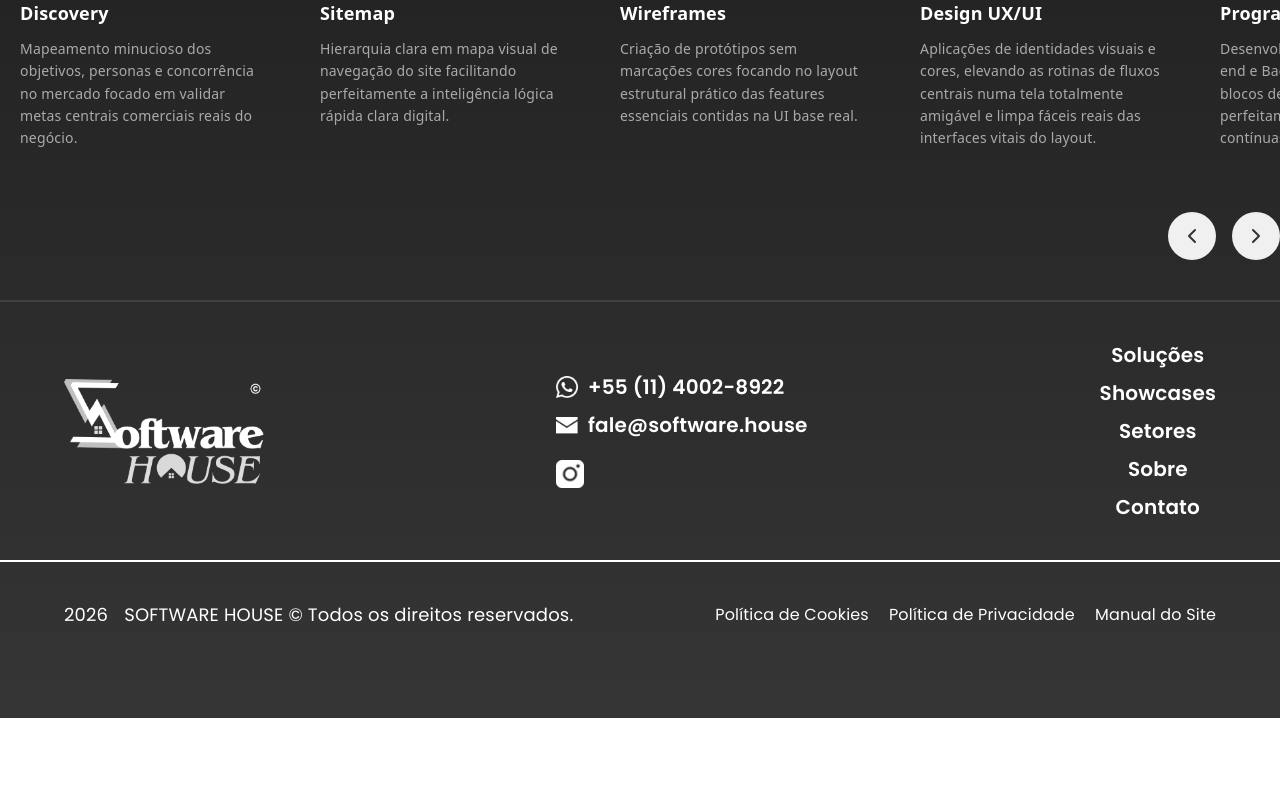
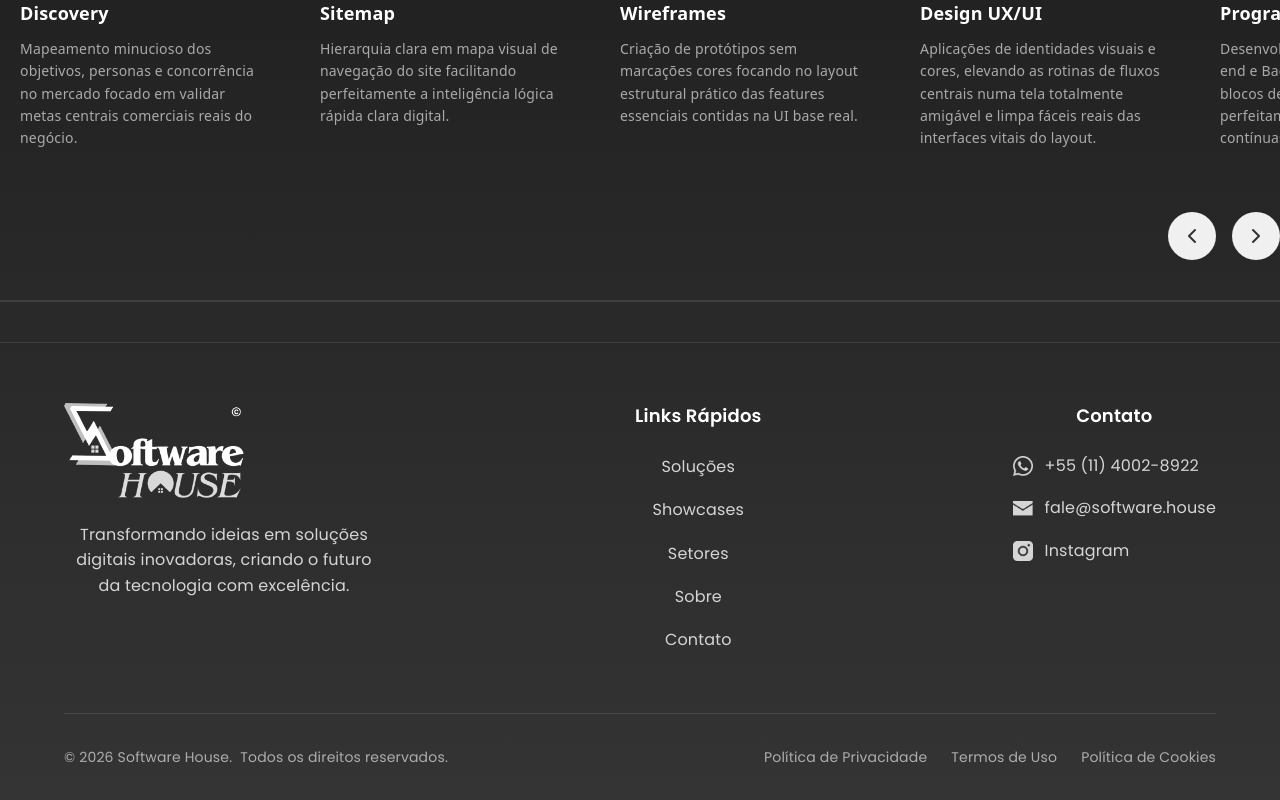
Before and after one commit to Sigma-Software-House/Software-House, a React (Vite) app: page /contato in a window 1280 px wide. Shown: the part 1512-2312 px from the top of the page. Before the commit the page ends 2230 px from the top, so only its background shows below. Built offline with nearby package versions, Linux system fonts and the light colour scheme.

Commit message:
Fix: corrigir visualmente o footer

```diff
--- a/src/components/footer/Footer.tsx
+++ b/src/components/footer/Footer.tsx
@@ -7,60 +7,56 @@ const Footer = () => {
             <div className='footerContainer'>
 
                 <div className='footerTop'>
-                    <div className='footerBrand'>
-                        <Link to="/">
+                    <div className='footerBrandColumn'>
+                        <Link to="/" className='footerLogoLink'>
                             <img className='footerLogo' src="/logo-branco-copy.png" alt="Software House Logo" loading="lazy" decoding="async" />
                         </Link>
+                        <p className='footerBrandDescription'>
+                            Transformando ideias em soluções digitais inovadoras, criando o futuro da tecnologia com excelência.
+                        </p>
                     </div>
 
-                    <div className='footerContact'>
-                        <p>
-                            <img className='footerIcon' src="/icons/whatsapp.png" alt="WhatsApp" loading="lazy" decoding="async" />
-                            +55 (11) 4002-8922
-                        </p>
-                        <p>
-                            <img className='footerIcon' src="/icons/mail.png" alt="Email" loading="lazy" decoding="async" />
-                            fale@software.house
-                        </p>
-                        <div className='footerSocialIcons'>
-                            {/* <a className='footerSocialLink' href='#' aria-label="LinkedIn">
-                                <img src="/icons/linkedin.png" alt="LinkedIn" loading="lazy" decoding="async" />
-                            </a> */}
-                            <a className='footerSocialLink' href='https://www.instagram.com/softwarehouse.sigma' aria-label="Instagram">
-                                <img src="/icons/instagram.png" alt="Instagram" loading="lazy" decoding="async" />
+                    <div className='footerNavColumn'>
+                        <h4 className='footerColumnTitle'>Links Rápidos</h4>
+                        <nav className='footerNav'>
+                            <ul>
+                                <li><a href="/#solucoes">Soluções</a></li>
+                                <li><Link to="/showcases">Showcases</Link></li>
+                                <li><a href="/#setores">Setores</a></li>
+                                <li><a href="/#sobre">Sobre</a></li>
+                                <li><a href="/#contato">Contato</a></li>
+                            </ul>
+                        </nav>
+                    </div>
+
+                    <div className='footerContactColumn'>
+                        <h4 className='footerColumnTitle'>Contato</h4>
+                        <div className='footerContactList'>
+                            <a href="https://wa.me/551140028922" className='footerContactItem' target="_blank" rel="noopener noreferrer">
+                                <img className='footerIcon' src="/icons/whatsapp.png" alt="WhatsApp" loading="lazy" decoding="async" />
+                                +55 (11) 4002-8922
                             </a>
-                            {/* <a className='footerSocialLink' href='#' aria-label="Facebook">
-                                <img src="/icons/facebook.png" alt="Facebook" loading="lazy" decoding="async" />
+                            <a href="mailto:fale@software.house" className='footerContactItem'>
+                                <img className='footerIcon' src="/icons/mail.png" alt="Email" loading="lazy" decoding="async" />
+                                fale@software.house
                             </a>
-                            <a className='footerSocialLink' href='#' aria-label="YouTube">
-                                <img src="/icons/youtube.png" alt="YouTube" loading="lazy" decoding="async" />
+                            <a href="https://www.instagram.com/softwarehouse.sigma" className='footerContactItem' target="_blank" rel="noopener noreferrer">
+                                <img className='footerIcon' src="/icons/instagram.png" alt="Instagram" loading="lazy" decoding="async" />
+                                Instagram
                             </a>
-                            <a className='footerSocialLink' href='#' aria-label="TikTok">
-                                <img src="/icons/tiktok.png" alt="TikTok" loading="lazy" decoding="async" />
-                            </a> */}
                         </div>
                     </div>
-
-                    <nav className='footerNav'>
-                        <ul>
-                            <li><a href="/#solucoes">Soluções</a></li>
-                            <li><Link to="/showcases">Showcases</Link></li>
-                            <li><a href="/#setores">Setores</a></li>
-                            <li><a href="/#sobre">Sobre</a></li>
-                            <li><a href="/#contato">Contato</a></li>
-                        </ul>
-                    </nav>
                 </div>
 
                 <div className='footerBottom'>
                     <div className='footerCopy'>
-                        <span>2026</span>
-                        <span>SOFTWARE HOUSE © Todos os direitos reservados.</span>
+                        <span>© {new Date().getFullYear()} Software House.</span>
+                        <span className='footerRights'>Todos os direitos reservados.</span>
                     </div>
                     <div className='footerLegalLinks'>
+                        <a href="#">Política de Privacidade</a>
+                        <a href="#">Termos de Uso</a>
                         <a href="#">Política de Cookies</a>
-                        <a href="#">Política de Privacidade</a>
-                        <a href="#">Manual do Site</a>
                     </div>
                 </div>
 
--- a/src/components/footer/footer.css
+++ b/src/components/footer/footer.css
@@ -3,164 +3,198 @@
     background: transparent;
     color: #FFFFFF;
     font-family: 'Poppins', sans-serif;
+    border-top: 1px solid rgba(255, 255, 255, 0.1);
+    margin-top: 40px;
 }
 
 .footerContainer {
-    max-width: 2500px;
+    max-width: 1440px;
     margin: 0 auto;
     display: flex;
     flex-direction: column;
-    gap: 0;
+    padding: 0 clamp(20px, 5vw, 80px);
 }
 
-/* Top section: logo, contact, nav */
+/* Top section: columns */
 .footerTop {
     display: flex;
     flex-direction: row;
     justify-content: space-between;
-    align-items: center;
-    padding: 40px clamp(20px, 5vw, 80px);
-    gap: clamp(60px, 15vw, 311px);
-    border-bottom: 2px solid #FFFFFF;
+    align-items: flex-start;
+    padding: 60px 0;
+    gap: 40px;
+    border-bottom: 1px solid rgba(255, 255, 255, 0.1);
+    flex-wrap: wrap;
 }
 
-.footerBrand {
-    flex-shrink: 0;
+/* Brand Column */
+.footerBrandColumn {
+    display: flex;
+    flex-direction: column;
+    gap: 24px;
+    max-width: 320px;
+}
+
+.footerLogoLink {
+    display: inline-block;
 }
 
 .footerLogo {
-    max-width: 200px;
+    max-width: 180px;
     height: auto;
 }
 
-/* Contact info column */
-.footerContact {
-    display: flex;
-    flex-direction: column;
-    gap: 12px;
-    font-size: 20px;
-    font-weight: 600;
-    line-height: 26px;
+.footerBrandDescription {
+    margin: 0;
+    font-size: 16px;
+    font-weight: 300;
+    line-height: 1.6;
+    color: rgba(255, 255, 255, 0.8);
 }
 
-.footerContact p {
-    margin: 0;
-    display: flex;
-    align-items: center;
-    gap: 10px;
-}
 
-.footerSocialIcons {
-    display: flex;
-    gap: 16px;
-    margin-top: 10px;
-}
-
-.footerSocialLink {
-    width: 28px;
-    height: 28px;
-    display: flex;
-    align-items: center;
-    justify-content: center;
-    text-decoration: none;
-    transition: opacity 0.3s;
-}
-
-.footerSocialLink img {
-    width: 100%;
-    height: 100%;
-    object-fit: contain;
-}
-
-.footerIcon {
-    width: 22px;
-    height: 22px;
-    object-fit: contain;
-}
-
-.footerSocialLink:hover {
-    opacity: 0.7;
+/* Shared column styles */
+.footerColumnTitle {
+    font-size: 18px;
+    font-weight: 600;
+    margin: 0 0 24px 0;
+    color: #FFFFFF;
 }
 
 /* Navigation column */
+.footerNavColumn {
+    display: flex;
+    flex-direction: column;
+    min-width: 150px;
+}
+
 .footerNav ul {
     list-style: none;
     padding: 0;
     margin: 0;
     display: flex;
     flex-direction: column;
-    gap: 12px;
-    font-size: 20px;
-    font-weight: 600;
-    line-height: 26px;
+    gap: 16px;
 }
 
 .footerNav a {
-    color: #FFFFFF;
+    color: rgba(255, 255, 255, 0.8);
     text-decoration: none;
-    transition: opacity 0.3s;
+    font-size: 16px;
+    font-weight: 400;
+    transition: all 0.3s ease;
 }
 
 .footerNav a:hover {
-    opacity: 0.7;
+    color: #FFFFFF;
+    padding-left: 4px;
+}
+
+/* Contact Column */
+.footerContactColumn {
+    display: flex;
+    flex-direction: column;
+    min-width: 200px;
+}
+
+.footerContactList {
+    display: flex;
+    flex-direction: column;
+    gap: 16px;
+}
+
+.footerContactItem {
+    display: flex;
+    align-items: center;
+    gap: 12px;
+    color: rgba(255, 255, 255, 0.8);
+    text-decoration: none;
+    font-size: 16px;
+    font-weight: 400;
+    transition: color 0.3s ease;
+}
+
+.footerContactItem:hover {
+    color: #FFFFFF;
+}
+
+.footerIcon {
+    width: 20px;
+    height: 20px;
+    object-fit: contain;
+    opacity: 0.8;
+}
+
+.footerContactItem:hover .footerIcon {
+    opacity: 1;
 }
 
 /* Bottom bar: copyright + legal */
 .footerBottom {
     display: flex;
     justify-content: space-between;
+    align-items: center;
+    padding: 30px 0;
     flex-wrap: wrap;
-    align-items: center;
     gap: 20px;
-    padding: 40px clamp(20px, 5vw, 80px);
 }
 
 .footerCopy {
     display: flex;
-    gap: 16px;
-    font-size: 18px;
-    font-weight: 400;
-    line-height: 26px;
+    gap: 8px;
+    font-size: 14px;
+    color: rgba(255, 255, 255, 0.6);
+    flex-wrap: wrap;
 }
 
 .footerLegalLinks {
     display: flex;
-    gap: 20px;
-    font-size: 16px;
-    font-weight: 400;
-    line-height: 26px;
+    gap: 24px;
 }
 
 .footerLegalLinks a {
-    color: #FFFFFF;
+    color: rgba(255, 255, 255, 0.6);
     text-decoration: none;
-    transition: opacity 0.3s;
+    font-size: 14px;
+    transition: color 0.3s ease;
 }
 
 .footerLegalLinks a:hover {
-    opacity: 0.7;
+    color: #FFFFFF;
 }
 
 /* Responsive */
-@media (max-width: 900px) {
+@media (max-width: 1024px) {
+    .footerTop {
+        gap: 60px;
+        justify-content: flex-start;
+    }
+}
+
+@media (max-width: 768px) {
     .footerTop {
         flex-direction: column;
         gap: 40px;
-        align-items: center;
+        padding: 40px 0;
+    }
+
+    .footerBrandColumn {
+        max-width: 100%;
+    }
+
+    .footerBottom {
+        flex-direction: column;
+        justify-content: center;
         text-align: center;
+        padding: 20px 0 30px 0;
     }
-    .footerContact p {
+
+    .footerCopy {
         justify-content: center;
     }
-    .footerSocialIcons {
+
+    .footerLegalLinks {
         justify-content: center;
-    }
-    .footerNav ul {
-        align-items: center;
-    }
-    .footerBottom {
-        flex-direction: column;
-        text-align: center;
-        justify-content: center;
+        flex-wrap: wrap;
     }
 }
```
